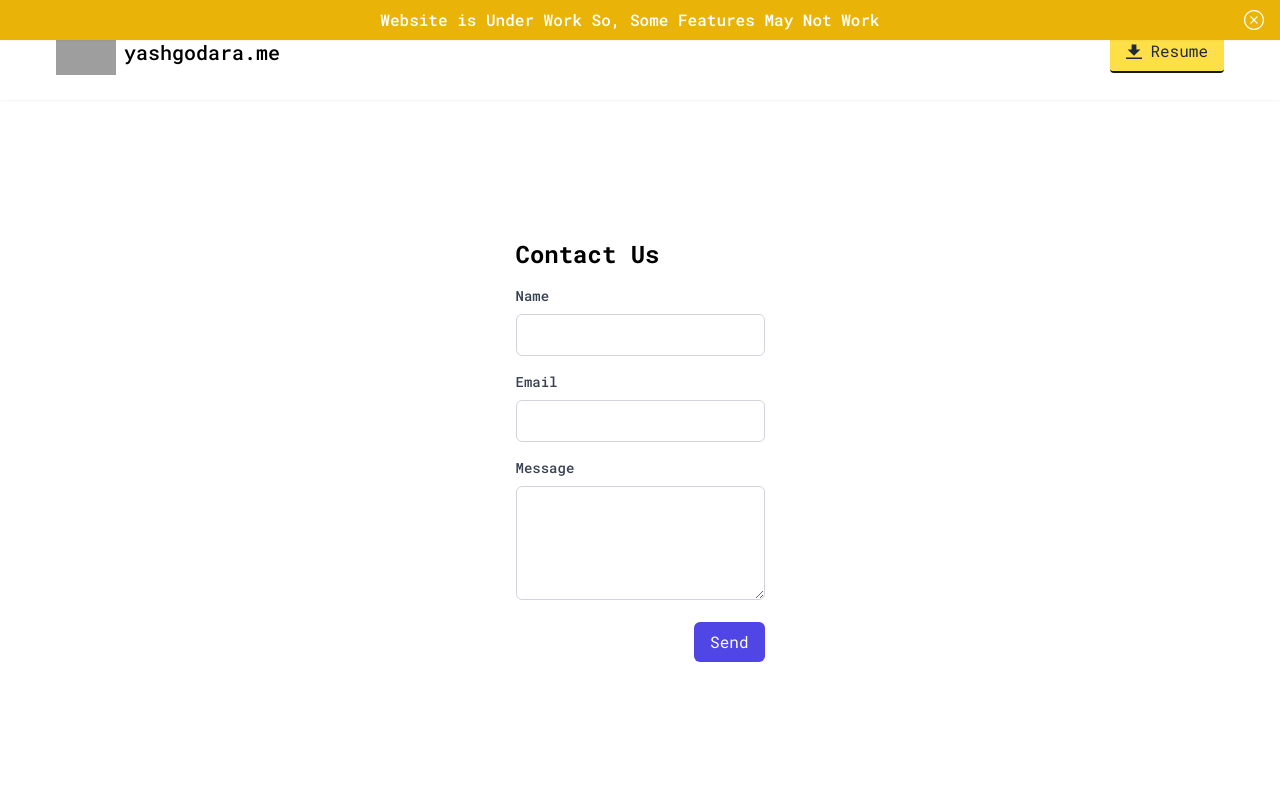
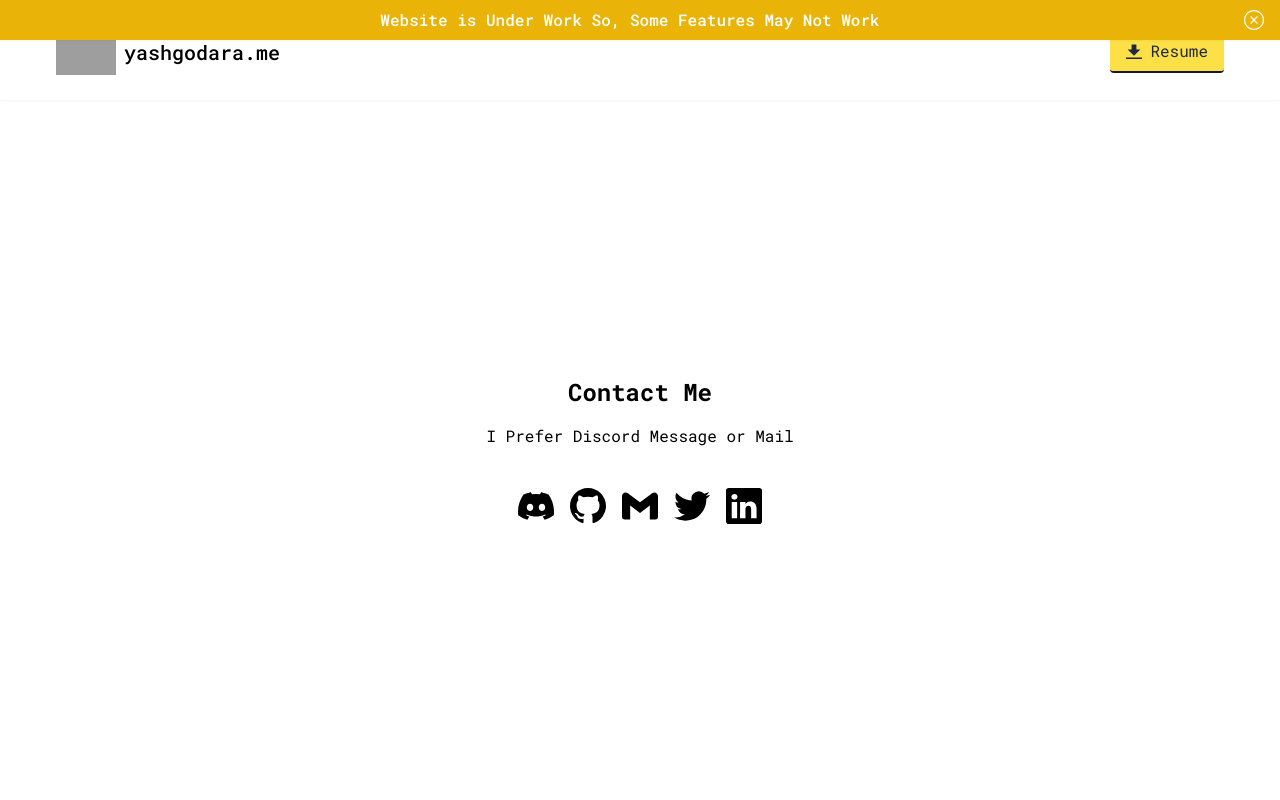
Before and after one commit to y17godara/yashgodara.me, a Next.js app: page /contact in a window 1280 px wide. Shown: the top 800 px of the page. Built offline with nearby package versions, Linux system fonts and the light colour scheme; grey boxes are pictures that could not be loaded.

Commit message:
Contact Added

```diff
--- a/app/contact/page.tsx
+++ b/app/contact/page.tsx
@@ -1,15 +1,17 @@
-import { redirect } from 'next/navigation';
-import db from '@data/db/db';
+import { BsDiscord, BsGithub, BsLinkedin } from 'react-icons/bs';
+import { SiGmail, SiTwitter } from 'react-icons/si';
+// import { redirect } from 'next/navigation';
+// import db from '@data/db/db';
 
-async function handleSubmit(formData: FormData): Promise<void> {
-    'use server';
-    const post = await db.post.insert({
-        name: formData.get('name'),
-        email: formData.get('email'),
-        message: formData.get('message')
-    });
-    redirect('/');
-}
+// async function handleSubmit(formData: FormData): Promise<void> {
+//     'use server';
+//     const post = await db.post.insert({
+//         name: formData.get('name'),
+//         email: formData.get('email'),
+//         message: formData.get('message')
+//     });
+//     redirect('/');
+// }
 
 const ContactPage = () => {
     // const handleSubmit = (e: React.FormEvent) => {
@@ -26,61 +28,90 @@ const ContactPage = () => {
     //     }));
     // };
     return (
-        <div className="container mx-auto">
-            <h1 className="text-2xl font-bold mb-4">Contact Us</h1>
-            <form action={handleSubmit} className="max-w-md">
-                <div className="mb-4">
-                    <label htmlFor="name" className="block mb-2 text-sm font-medium text-gray-700">
-                        Name
-                    </label>
-                    <input
-                        type="text"
-                        id="name"
-                        name="name"
-                        // value={formData.name}
-                        // onChange={handleInputChange}
-                        className="w-full px-4 py-2 border border-gray-300 rounded-md focus:outline-none focus:ring-indigo-500 focus:border-indigo-500"
-                        required
-                    />
+        // <div className="container mx-auto">
+        //     <h1 className="text-2xl font-bold mb-4">Contact Us</h1>
+        //     <form action={handleSubmit} className="max-w-md">
+        //         <div className="mb-4">
+        //             <label htmlFor="name" className="block mb-2 text-sm font-medium text-gray-700">
+        //                 Name
+        //             </label>
+        //             <input
+        //                 type="text"
+        //                 id="name"
+        //                 name="name"
+        //                 // value={formData.name}
+        //                 // onChange={handleInputChange}
+        //                 className="w-full px-4 py-2 border border-gray-300 rounded-md focus:outline-none focus:ring-indigo-500 focus:border-indigo-500"
+        //                 required
+        //             />
+        //         </div>
+        //         <div className="mb-4">
+        //             <label htmlFor="email" className="block mb-2 text-sm font-medium text-gray-700">
+        //                 Email
+        //             </label>
+        //             <input
+        //                 type="email"
+        //                 id="email"
+        //                 name="email"
+        //                 // value={formData.email}
+        //                 // onChange={handleInputChange}
+        //                 className="w-full px-4 py-2 border border-gray-300 rounded-md focus:outline-none focus:ring-indigo-500 focus:border-indigo-500"
+        //                 required
+        //             />
+        //         </div>
+        //         <div className="mb-4">
+        //             <label htmlFor="message" className="block mb-2 text-sm font-medium text-gray-700">
+        //                 Message
+        //             </label>
+        //             <textarea
+        //                 id="message"
+        //                 name="message"
+        //                 // value={formData.message}
+        //                 // onChange={handleInputChange}
+        //                 className="w-full px-4 py-2 border border-gray-300 rounded-md focus:outline-none focus:ring-indigo-500 focus:border-indigo-500"
+        //                 rows={4}
+        //                 required
+        //             />
+        //         </div>
+        //         <div className="text-right">
+        //             <button
+        //                 type="submit"
+        //                 className="px-4 py-2 text-white bg-indigo-600 rounded-md hover:bg-indigo-500 focus:outline-none focus:bg-indigo-500"
+        //             >
+        //                 Send
+        //             </button>
+        //         </div>
+        //     </form>
+        // </div>
+        <>
+            <div>
+                <div className="grid grid-cols-2 gap-10 text-center justify-center items-center">
+                    <div className="col-span-2">
+                        <h1 className="text-2xl font-bold mb-4">Contact Me</h1>
+                        <p>I Prefer Discord Message or Mail</p>
+                    </div>
+                    <div className="flex justify-center items-center col-span-2">
+                        <a href="https://discord.gg/NRQvjrvhsy" target="_blank">
+                            <BsDiscord className="text-4xl mr-4" />
+                        </a>
+                        <a href="https://github.com/y17godara" target="_blank">
+                            <BsGithub className="text-4xl mr-4" />
+                        </a>
+                        <a href="mailto:yash17godara@gmail.com" target="_blank">
+                            <SiGmail className="text-4xl mr-4" />
+                        </a>
+                        <a href="https://twitter.com/y17godara" target="_blank">
+                            <SiTwitter className="text-4xl mr-4" />
+                        </a>
+                        <a href="https://www.linkedin.com/in/yash-godara-a91442246/" target="_blank">
+                            <BsLinkedin className="text-4xl" />
+                        </a>
+                    </div>
                 </div>
-                <div className="mb-4">
-                    <label htmlFor="email" className="block mb-2 text-sm font-medium text-gray-700">
-                        Email
-                    </label>
-                    <input
-                        type="email"
-                        id="email"
-                        name="email"
-                        // value={formData.email}
-                        // onChange={handleInputChange}
-                        className="w-full px-4 py-2 border border-gray-300 rounded-md focus:outline-none focus:ring-indigo-500 focus:border-indigo-500"
-                        required
-                    />
-                </div>
-                <div className="mb-4">
-                    <label htmlFor="message" className="block mb-2 text-sm font-medium text-gray-700">
-                        Message
-                    </label>
-                    <textarea
-                        id="message"
-                        name="message"
-                        // value={formData.message}
-                        // onChange={handleInputChange}
-                        className="w-full px-4 py-2 border border-gray-300 rounded-md focus:outline-none focus:ring-indigo-500 focus:border-indigo-500"
-                        rows={4}
-                        required
-                    />
-                </div>
-                <div className="text-right">
-                    <button
-                        type="submit"
-                        className="px-4 py-2 text-white bg-indigo-600 rounded-md hover:bg-indigo-500 focus:outline-none focus:bg-indigo-500"
-                    >
-                        Send
-                    </button>
-                </div>
-            </form>
-        </div>
+
+            </div>
+
+        </>
     );
 };
 
--- a/app/projects/page.tsx
+++ b/app/projects/page.tsx
@@ -1,16 +1,15 @@
 "use client";
 import React, { useState, useMemo } from 'react';
-import * as jsonData from '@data/json/data.json';
+import jsonData from '@data/json/data.json';
 import { Card, HeaderCard } from '@components/index';
 
 const ProjectsPage = () => {
+    const dataProjects = jsonData.dataProjects;
     const [selectedTechnology, setSelectedTechnology] = useState('');
     const [selectedCategory, setSelectedCategory] = useState('');
 
-    const projectsData = jsonData.dataProjects;
-
     const filteredProjects = useMemo(() => {
-        let filtered = Object.values(projectsData);
+        let filtered = Object.values(dataProjects);
 
         if (selectedTechnology) {
             filtered = filtered.filter((project) =>
@@ -25,10 +24,12 @@ const ProjectsPage = () => {
         }
 
         return filtered;
-    }, [selectedTechnology, selectedCategory, projectsData]);
+    }, [selectedTechnology, selectedCategory, dataProjects]);
 
     const sortedProjects = useMemo(() => {
-        return filteredProjects.sort((a, b) => parseInt(b.stars) - parseInt(a.stars));
+        return filteredProjects.sort(
+            (a, b) => parseInt(b.stars) - parseInt(a.stars)
+        );
     }, [filteredProjects]);
 
     const renderedProjects = sortedProjects.map((project) => (
@@ -62,8 +63,7 @@ const ProjectsPage = () => {
     return (
         <>
             <section>
-
-                <div className="grid grid-cols-1 sm:flex-col sm:grid-cols-2 md:grid-cols-3 lg:grid-cols-3 gap-4 xl:gap-10 max-w-[1440px] mt-8">
+                <div className="grid grid-cols-1 sm:grid-cols-2 md:grid-cols-3 lg:grid-cols-3 gap-4 xl:gap-10 max-w-[1440px] mt-8">
                     {/* Grid Header Card */}
                     <div className="col-span-1 sm:col-span-2 md:col-span-3 lg:col-span-3">
                         <div className="xl:min-w-[400px] h-full c-card block bg-white shadow-md hover:shadow-xl rounded-lg overflow-hidden">
@@ -79,7 +79,7 @@ const ProjectsPage = () => {
                         </div>
                     </div>
 
-                    {/*  */}
+                    {/* Filters */}
                     <div className="flex justify-center mt-8">
                         {/* Technology Filter */}
                         <div className="mr-4">
```
